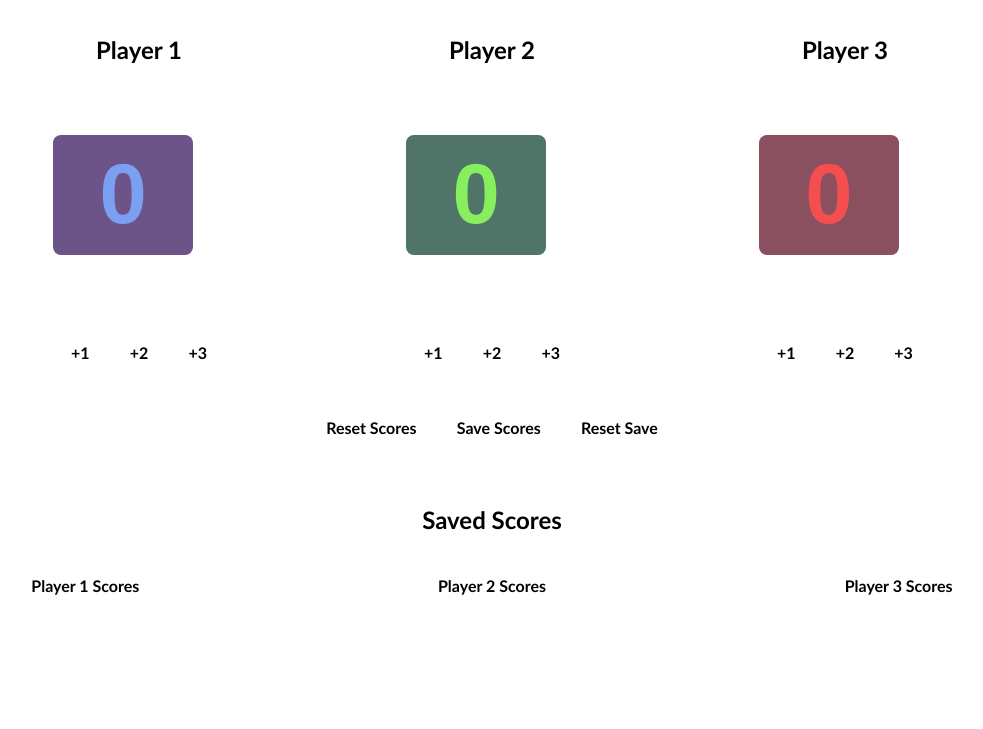
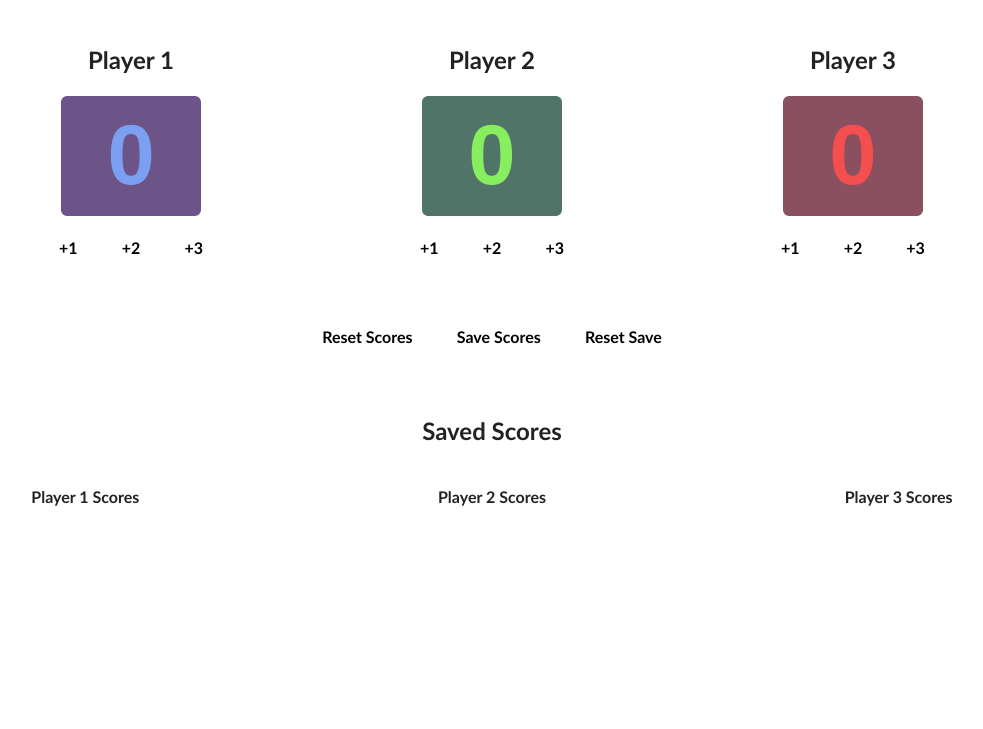
Before and after one commit to eskalatzaile/Game-Score-Counter_Scrimba, a plain HTML site: page index.html in a window 1280 px wide. Shown: the part 75-804 px from the top of the page, without its empty margins (148-1131 px from the left). Drawn offline with Linux system fonts and the light colour scheme.

Commit message:
Style Update

```diff
--- a/index.html
+++ b/index.html
@@ -6,16 +6,16 @@
     <body>
         <h1>Game Scorekeeper</h1>
         <div class="container">
-            <div>
+            <div class="container2">
                 <h2>Player 1</h2>
-                <h2 class="score1"; id="score1">0</h2>
+                <h2 class="score1"; id ="score1">0</h2>
                     <div>
                         <button onclick="player1Add1()">+1</button>
                         <button onclick="player1Add2()">+2</button>
                         <button onclick="player1Add3()">+3</button>
                     </div>
             </div>
-            <div>
+            <div class="container2">
                 <h2>Player 2</h2>
                 <h2 class="score2"; id="score2">0</h2>
                     <div>
@@ -24,7 +24,7 @@
                         <button onclick="player2Add3()">+3</button>
                     </div>
             </div>
-            <div>
+            <div class="container2">
                 <h2>Player 3</h2>
                 <h2 class="score3"; id="score3">0</h2>
                     <div>
--- a/style.css
+++ b/style.css
@@ -2,6 +2,7 @@ body {
     margin: 0;
     text-align: center;
     font-family: 'Gill Sans', 'Gill Sans MT', Calibri, 'Trebuchet MS', sans-serif;
+    color: #222222;
     background-image: url(mountain.jpeg);
     margin-top: 20px;
 }
@@ -13,7 +14,6 @@ body {
     border-radius: 10px;
     margin: 10px;
     padding: 10px;
-    text-align: center;
 }
 .container2 {
     display: auto;
@@ -48,6 +48,8 @@ body {
     height: 100px;
     padding: 10px;
     border-radius: 8px;
+    border: 2px solid white;
+    margin: auto;
 }
 
 .score2 {
@@ -61,6 +63,8 @@ body {
     height: 100px;
     padding: 10px;
     border-radius: 8px;
+    border: 2px solid white;
+    margin: auto;
 }
 
 .score3 {
@@ -74,6 +78,8 @@ body {
     height: 100px;
     padding: 10px;
     border-radius: 8px;
+    border: 2px solid white;
+    margin: auto;
 }
 
 button {
@@ -82,7 +88,7 @@ button {
     font-weight: bold;
     font-size: medium;
     justify-content: space-around;
-    border: none;
+    border: 2px solid white;
     margin: 8px;
     border-radius: 6px;
     padding: 10px;
```
